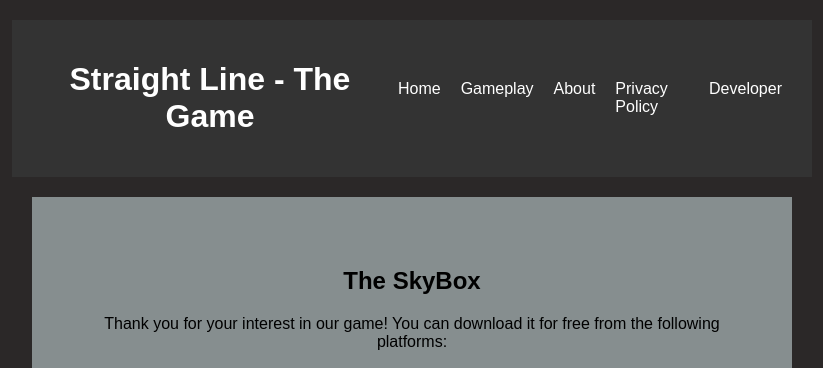
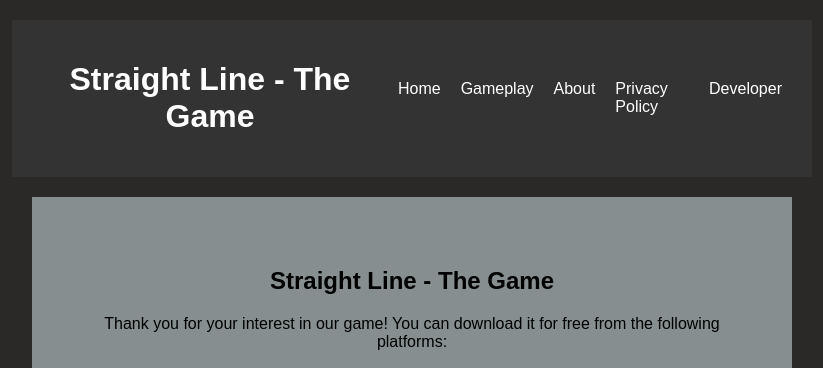
Before and after one commit to gyanprabhat7/straightline, a plain HTML site: page download.html in a window 1280 px wide. Shown: the top 368 px of the page, without its empty margins (228-1051 px from the left). Drawn offline with Linux system fonts and the light colour scheme.

Commit message:
Update download.html

```diff
--- a/download.html
+++ b/download.html
@@ -67,7 +67,7 @@
     </header>
     <main>
         <section class="hero">
-            <h1>The SkyBox</h1>
+            <h1>Straight Line - The Game</h1>
             <p>
               Thank you for your interest in our game! You can download it for free from the following platforms:
             </p>
```
